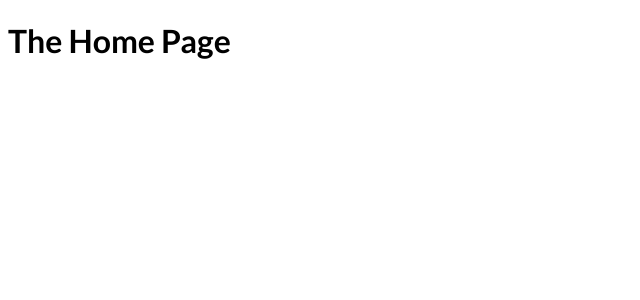
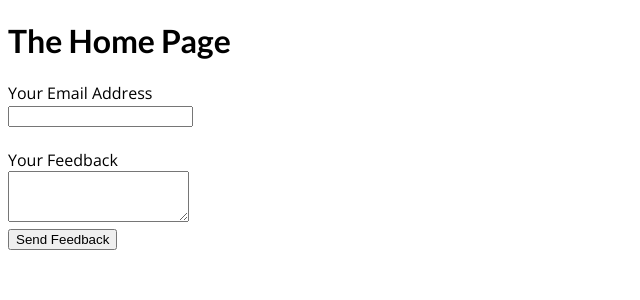
Before and after one commit to MuhammadAkbar11/nextjs-react-complete-guide, a Next.js app: page / in a window 1280 px wide. Shown: the top 300 px of the page, without its empty margins (0-640 px from the left). Built offline with nearby package versions, Linux system fonts and the light colour scheme.

Commit message:
Lecture VIII - Preparing the FrontEnd Form

```diff
--- a/pages/index.js
+++ b/pages/index.js
@@ -1,7 +1,40 @@
+import { useRef } from "react";
+
 function HomePage() {
+  const emailInputRef = useRef();
+  const feedbackInputRef = useRef();
+
+  const submitFormHandler = event => {
+    event.preventDefault();
+
+    const { value: emailValue } = emailInputRef.current;
+    const { value: feedbackValue } = feedbackInputRef.current;
+
+    console.log(emailValue, feedbackValue);
+  };
+
   return (
     <div>
       <h1>The Home Page</h1>
+      <form action="" method="POST" onSubmit={submitFormHandler}>
+        <div>
+          <label htmlFor="email">Your Email Address</label>
+          <br />
+          <input type="email" id="email" ref={emailInputRef} />
+        </div>
+        <br />
+        <div>
+          <label htmlFor="feedback">Your Feedback</label>
+          <br />
+          <textarea
+            name="feedback"
+            id="feedback"
+            rows="3"
+            ref={feedbackInputRef}
+          ></textarea>
+        </div>
+        <button type="submit">Send Feedback</button>
+      </form>
     </div>
   );
 }
```
